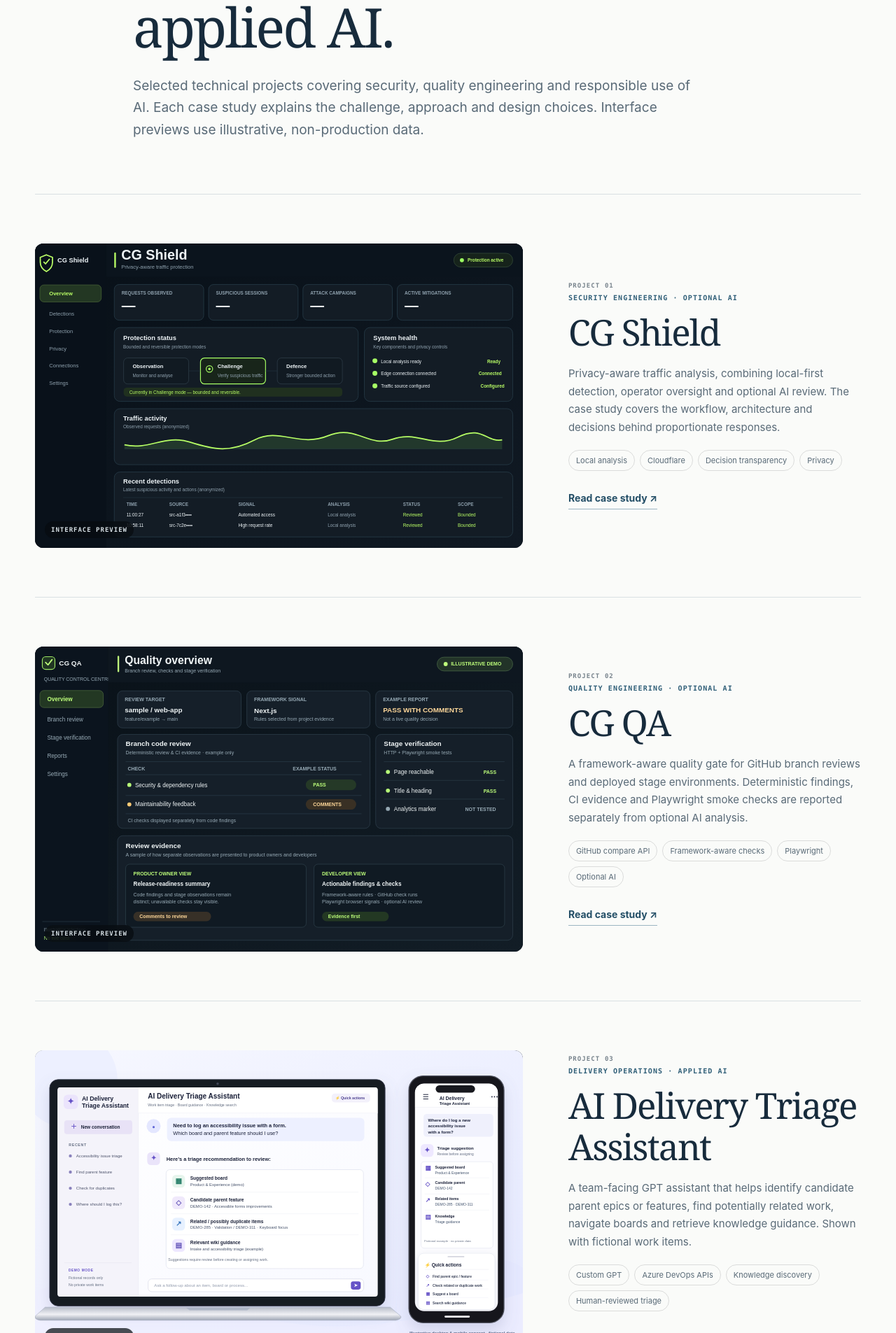
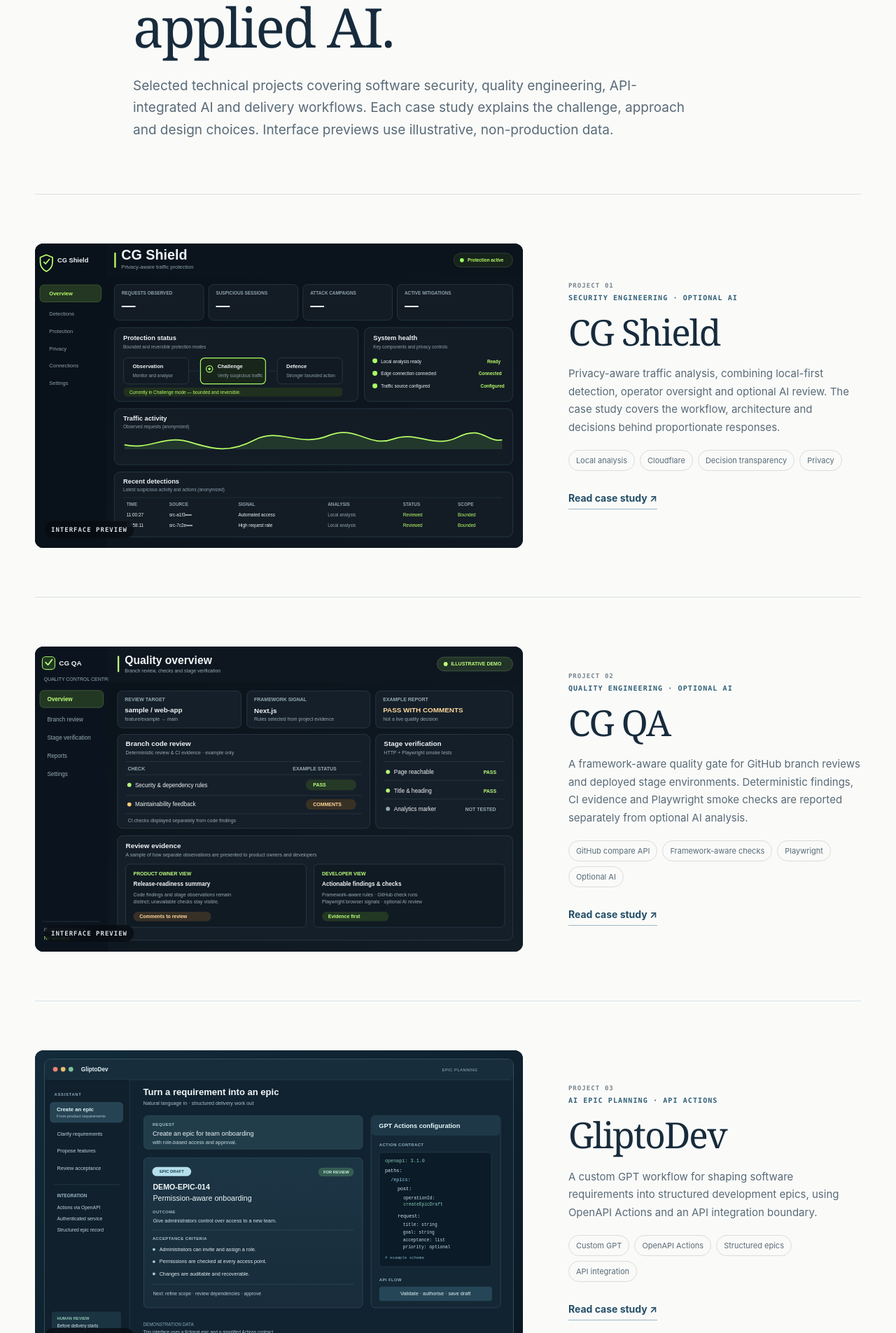
Before and after one commit to CeciG21/cg-website, a Next.js app: page /projects in a window 1280 px wide. Shown: the part 315-2220 px from the top of the page at 70% size. Built offline with nearby package versions, Linux system fonts and the light colour scheme.

Commit message:
portfolio: feature GliptoDev in selected work

```diff
--- a/app/projects/page.tsx
+++ b/app/projects/page.tsx
@@ -4,7 +4,7 @@ import { SiteFooter, SiteHeader } from "../components/SiteChrome";
 
 export const metadata: Metadata = {
   title: "Selected Work | Ceci Garcia",
-  description: "Case studies in software security, quality engineering and practical AI-assisted delivery triage.",
+  description: "Software engineering case studies in security, quality assurance, AI-assisted epic planning and delivery triage.",
 };
 
 const projects = [
@@ -25,6 +25,14 @@ const projects = [
     tags: ["GitHub compare API", "Framework-aware checks", "Playwright", "Optional AI"],
   },
   {
+    href: "/projects/gliptodev/",
+    image: "/images/gliptodev-epic-actions.svg",
+    eyebrow: "AI EPIC PLANNING · API ACTIONS",
+    title: "GliptoDev",
+    summary: "A custom GPT workflow for shaping software requirements into structured development epics, using OpenAPI Actions and an API integration boundary.",
+    tags: ["Custom GPT", "OpenAPI Actions", "Structured epics", "API integration"],
+  },
+  {
     href: "/projects/ai-delivery-triage/",
     image: "/images/ai-delivery-triage-demo.svg",
     eyebrow: "DELIVERY OPERATIONS · APPLIED AI",
@@ -42,7 +50,7 @@ export default function ProjectsPage() {
       <section className="section-shell mp-page-hero">
         <span className="section-kicker">SELECTED WORK</span>
         <h1>Software engineering &amp; applied AI.</h1>
-        <p>Selected technical projects covering security, quality engineering and responsible use of AI. Each case study explains the challenge, approach and design choices. Interface previews use illustrative, non-production data.</p>
+        <p>Selected technical projects covering software security, quality engineering, API-integrated AI and delivery workflows. Each case study explains the challenge, approach and design choices. Interface previews use illustrative, non-production data.</p>
       </section>
       <section className="section-shell mp-project-list">
         {projects.map((project, index) => (
```
